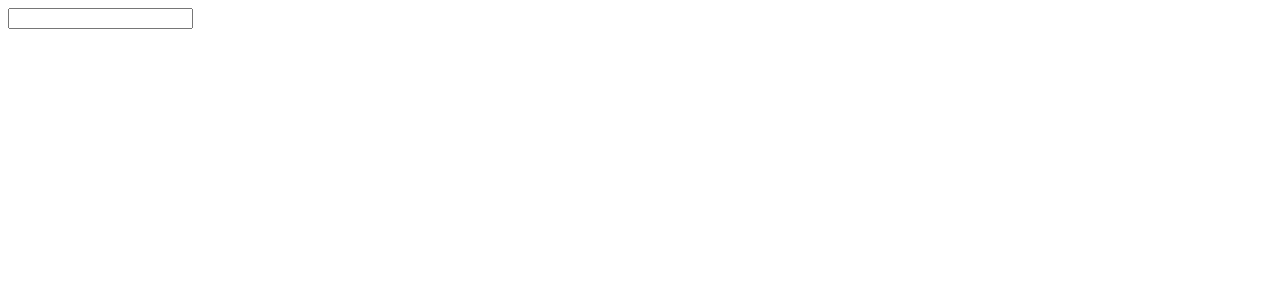
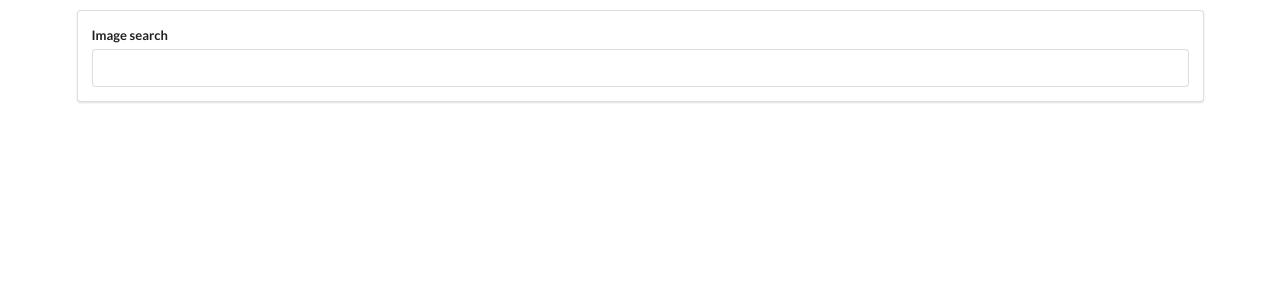
Before and after one commit to neshka/pics, a React (Create React App) app: page / in a window 1280 px wide. Shown: the top 300 px of the page. Built offline with nearby package versions, Linux system fonts and the light colour scheme.

Commit message:
add styling and state to component

```diff
--- a/public/index.html
+++ b/public/index.html
@@ -1,43 +1,21 @@
 <!DOCTYPE html>
 <html lang="en">
+
 <head>
   <meta charset="utf-8" />
   <link rel="icon" href="%PUBLIC_URL%/favicon.ico" />
   <meta name="viewport" content="width=device-width, initial-scale=1" />
   <meta name="theme-color" content="#000000" />
-    <meta
-      name="description"
-      content="Web site created using create-react-app"
-    />
+  <meta name="description" content="Web site created using create-react-app" />
   <link rel="apple-touch-icon" href="%PUBLIC_URL%/logo192.png" />
-    <!--
-      manifest.json provides metadata used when your web app is installed on a
-      user's mobile device or desktop. See https://developers.google.com/web/fundamentals/web-app-manifest/
-    -->
   <link rel="manifest" href="%PUBLIC_URL%/manifest.json" />
-    <!--
-      Notice the use of %PUBLIC_URL% in the tags above.
-      It will be replaced with the URL of the `public` folder during the build.
-      Only files inside the `public` folder can be referenced from the HTML.
-
-      Unlike "/favicon.ico" or "favicon.ico", "%PUBLIC_URL%/favicon.ico" will
-      work correctly both with client-side routing and a non-root public URL.
-      Learn how to configure a non-root public URL by running `npm run build`.
-    -->
+  <link rel="stylesheet" href="//cdn.jsdelivr.net/npm/semantic-ui@2.4.2/dist/semantic.min.css" />
   <title>React App</title>
 </head>
+
 <body>
   <noscript>You need to enable JavaScript to run this app.</noscript>
   <div id="root"></div>
-    <!--
-      This HTML file is a template.
-      If you open it directly in the browser, you will see an empty page.
+</body>
 
-      You can add webfonts, meta tags, or analytics to this file.
-      The build step will place the bundled scripts into the <body> tag.
-
-      To begin the development, run `npm start` or `yarn start`.
-      To create a production bundle, use `npm run build` or `yarn build`.
-    -->
-  </body>
 </html>
--- a/src/components/App.js
+++ b/src/components/App.js
@@ -2,7 +2,10 @@ import React from 'react';
 import SearchBar from './SearchBar';
 
 const App = () => {
-    return <div><SearchBar /></div>;
+    return (
+        <div className="ui container" style={{ marginTop: '10px' }}>
+            <SearchBar />
+        </div>)
 };
 
 export default App;
--- a/src/components/SearchBar.js
+++ b/src/components/SearchBar.js
@@ -1,11 +1,19 @@
 import React from 'react';
 
 class SearchBar extends React.Component {
+    state = { term: '' };
+
     render() {
         return (
-            <div>
-                <form>
-                    <input type="text" />
+            <div className="ui segment">
+                <form className="ui form">
+                    <div className="field">
+                        <label>Image search</label>
+                        <input
+                            type="text"
+                            value={this.state.term}
+                            onChange={(e) => this.setState({ term: e.target.value })} />
+                    </div>
                 </form>
             </div>)
     }
```
Lines whose indentation alone changed are shown as unchanged.
